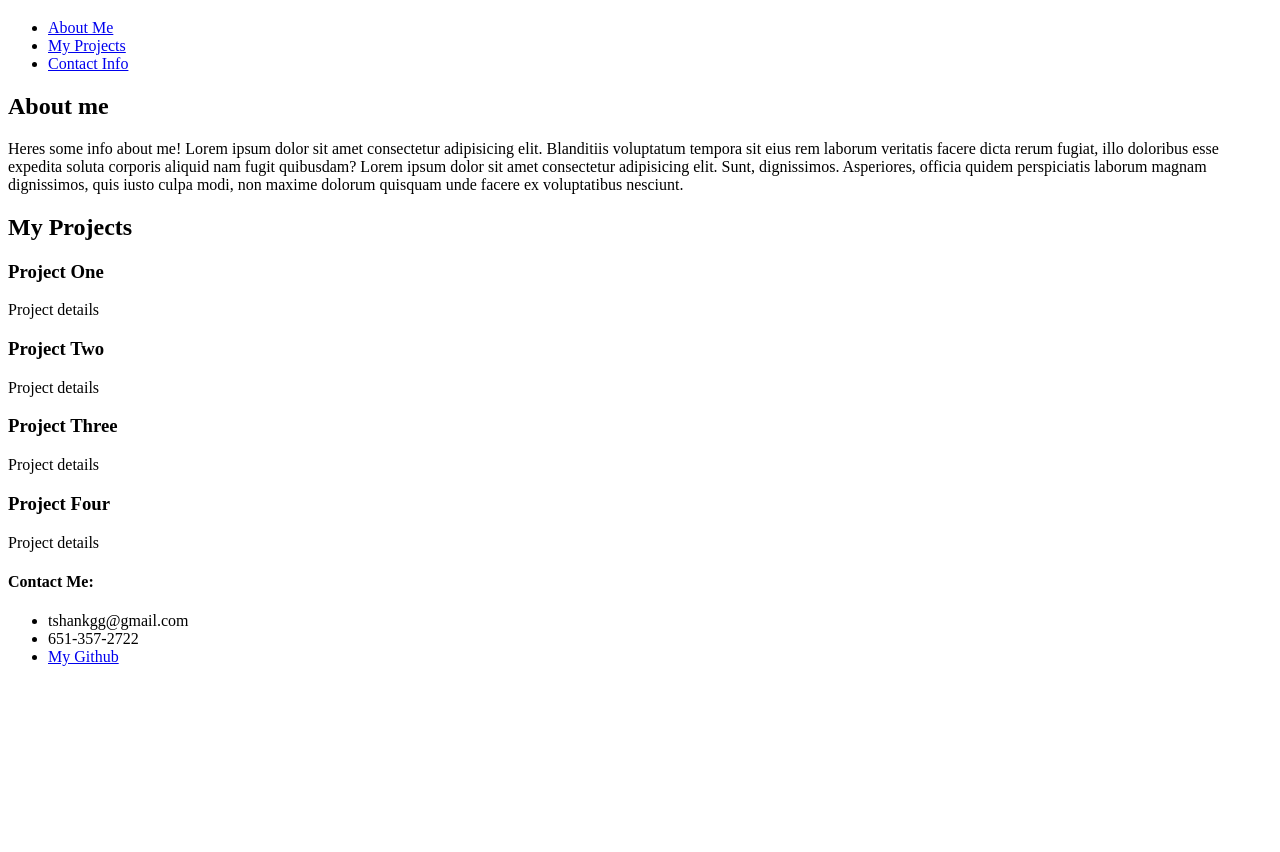
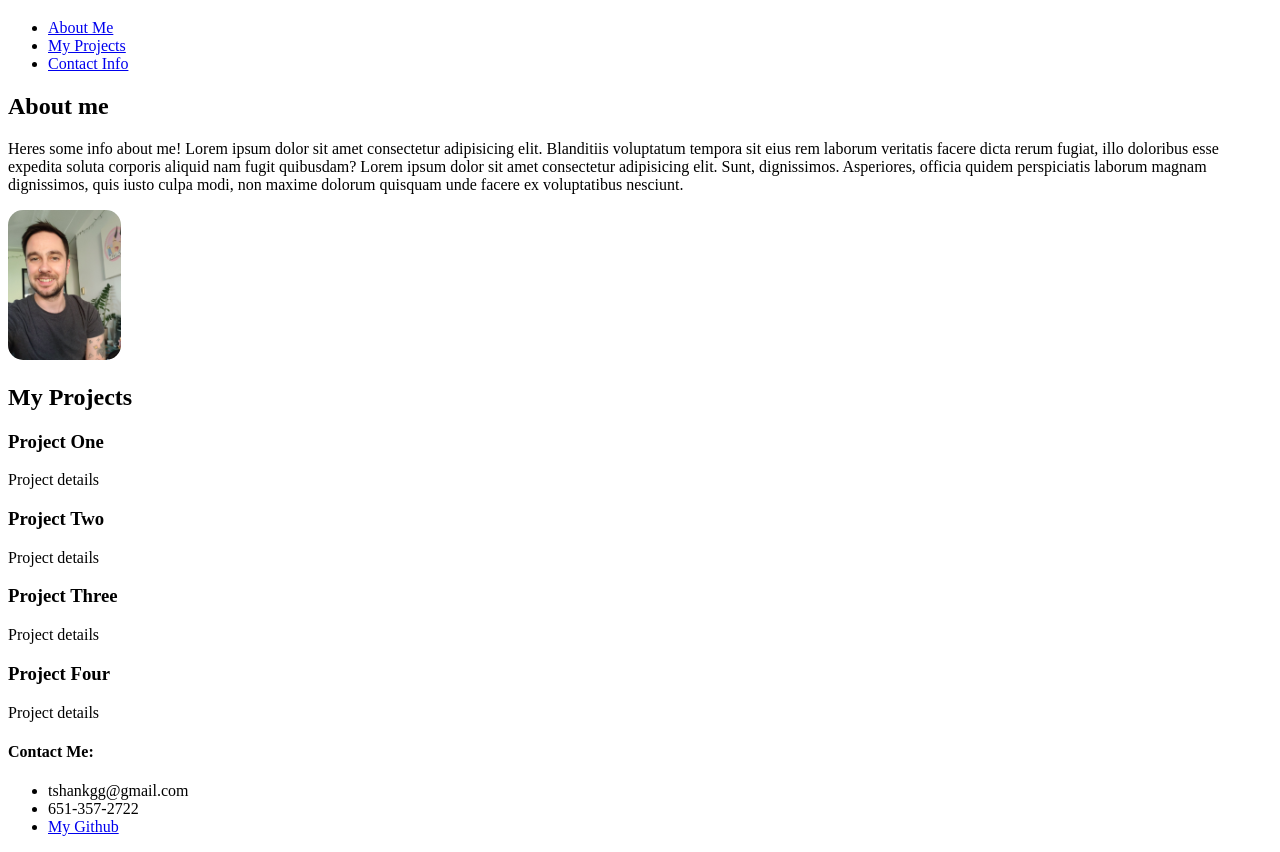
Before and after one commit to FirefoxFlareon/Portfolio, a plain HTML site: page index.html in a window 1280 px wide. Shown: the part 61-913 px from the top of the page. Before the commit the page ends 800 px from the top, so only its background shows below. Drawn offline with Linux system fonts and the light colour scheme; files that its build step writes are made by us from their sources.

Commit message:
added image to index and properly linked stylesheet

```diff
--- a/assets/style.css
+++ b/assets/style.css
@@ -0,0 +1,7 @@
+.aboutMe {
+}
+
+img {
+    height: 150px;
+    border-radius: 15px;
+}
--- a/index.html
+++ b/index.html
@@ -4,7 +4,7 @@
     <meta charset="UTF-8">
     <meta name="viewport" content="width=device-width, initial-scale=1.0">
     <title>Working Portfolio for Tanner Shank</title>
-    <link rel="stylesheet" type="text/css" href=".assets/style.css">
+    <link rel="stylesheet" type="text/css" href="./assets/style.css">
 </head>
 <body>
     <header>
@@ -25,6 +25,7 @@
             dolor sit amet consectetur adipisicing elit. Sunt, dignissimos. Asperiores, officia
             quidem perspiciatis laborum magnam dignissimos, quis iusto culpa modi, non maxime
              dolorum quisquam unde facere ex voluptatibus nesciunt.</p>
+             <img src="./assets/Portfolio pic.jpg" alt="A picture of me, a generic white guy" height="150px">
     </section>
     <section class="myProjects">
         <h2 id="myProjectsText">My Projects</h2>
@@ -50,7 +51,7 @@
         <ul class="contactInfo">
             <li>tshankgg@gmail.com</li>
             <li>651-357-2722</li>
-            <li><a href="https://github.com/FirefoxFlareon"> My Github</a></li>
+            <li><a href="https://github.com/FirefoxFlareon">My Github</a></li>
         </ul>
 
     </footer>
```
